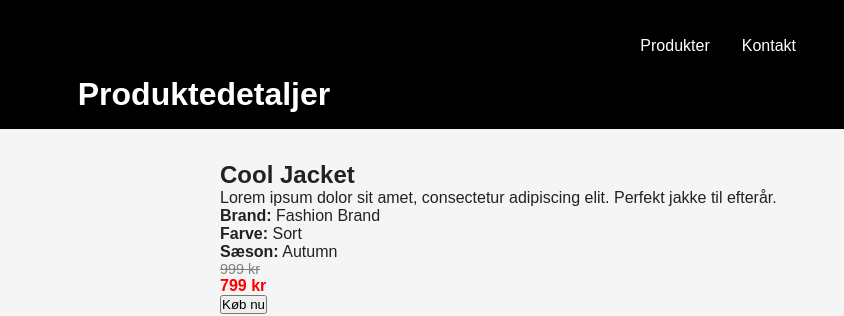
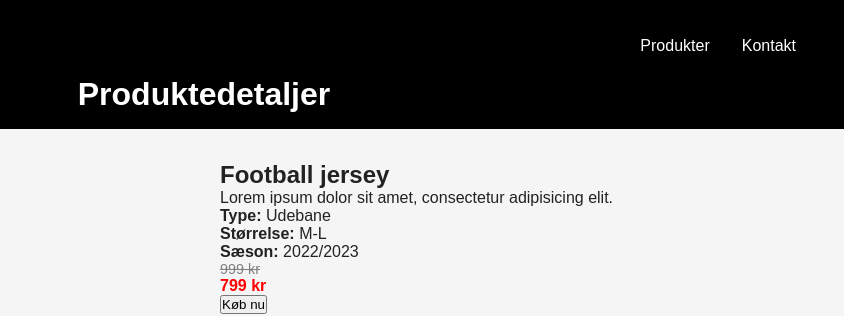
Before and after one commit to Soffi91/statisk_site, a plain HTML site: page produkt.html in a window 1280 px wide. Shown: the top 316 px of the page, 436-1280 px from the left. Drawn offline with Linux system fonts and the light colour scheme.

Commit message:
tekst rettet på produkt-siden

```diff
--- a/css/style.css
+++ b/css/style.css
@@ -39,7 +39,6 @@ header {
   grid-template-columns: repeat(auto-fit, minmax(250px, 1fr));
 }
 
-/* CATEGORY CARD */
 .category_card {
   background: white;
   padding: 2rem;
@@ -52,7 +51,6 @@ header {
   background: #ddd;
 }
 
-/* PRODUCT CARD */
 .product_card {
   background: white;
   padding: 1rem;
@@ -83,7 +81,6 @@ header {
   font-weight: bold;
 }
 
-/* SOLD OUT */
 .udsolgt::after {
   content: "UDSOLGT";
   position: absolute;
@@ -99,7 +96,6 @@ header {
   opacity: 0.6;
 }
 
-/* PRODUCT PAGE */
 .product_container {
   display: grid;
   grid-template-columns: 1fr 1fr;
@@ -107,7 +103,6 @@ header {
   padding: 2rem;
 }
 
-/* NAVIGATION */
 .navbar {
   display: flex;
   justify-content: space-between;
@@ -120,6 +115,11 @@ header {
   color: white;
   font-size: 1.5rem;
   font-weight: bold;
+  transition: 0.3s;
+}
+
+.logo a:hover {
+  color: #aaa;
 }
 
 .nav_links {
@@ -137,7 +137,6 @@ header {
   color: #aaa;
 }
 
-/* FOOTER */
 .footer {
   background: #111;
   color: white;
--- a/produkt.html
+++ b/produkt.html
@@ -27,21 +27,15 @@
       </div>
 
       <div class="product_info">
-        <h2>Cool Jacket</h2>
-        <p>
-          Lorem ipsum dolor sit amet, consectetur adipiscing elit. Perfekt jakke
-          til efterår.
-        </p>
+        <h2>Football jersey</h2>
+        <p>Lorem ipsum dolor sit amet, consectetur adipisicing elit.</p>
 
-        <p><strong>Brand:</strong> Fashion Brand</p>
-        <p><strong>Farve:</strong> Sort</p>
-        <p><strong>Sæson:</strong> Autumn</p>
+        <p><strong>Type:</strong> Udebane</p>
+        <p><strong>Størrelse:</strong> M-L</p>
+        <p><strong>Sæson:</strong> 2022/2023</p>
 
         <p class="old_price">999 kr</p>
         <p class="discount">799 kr</p>
-
-        <!-- Hvis udsolgt -->
-        <!-- <p class="discount">UDSOLGT</p> -->
 
         <button>Køb nu</button>
       </div>
```
